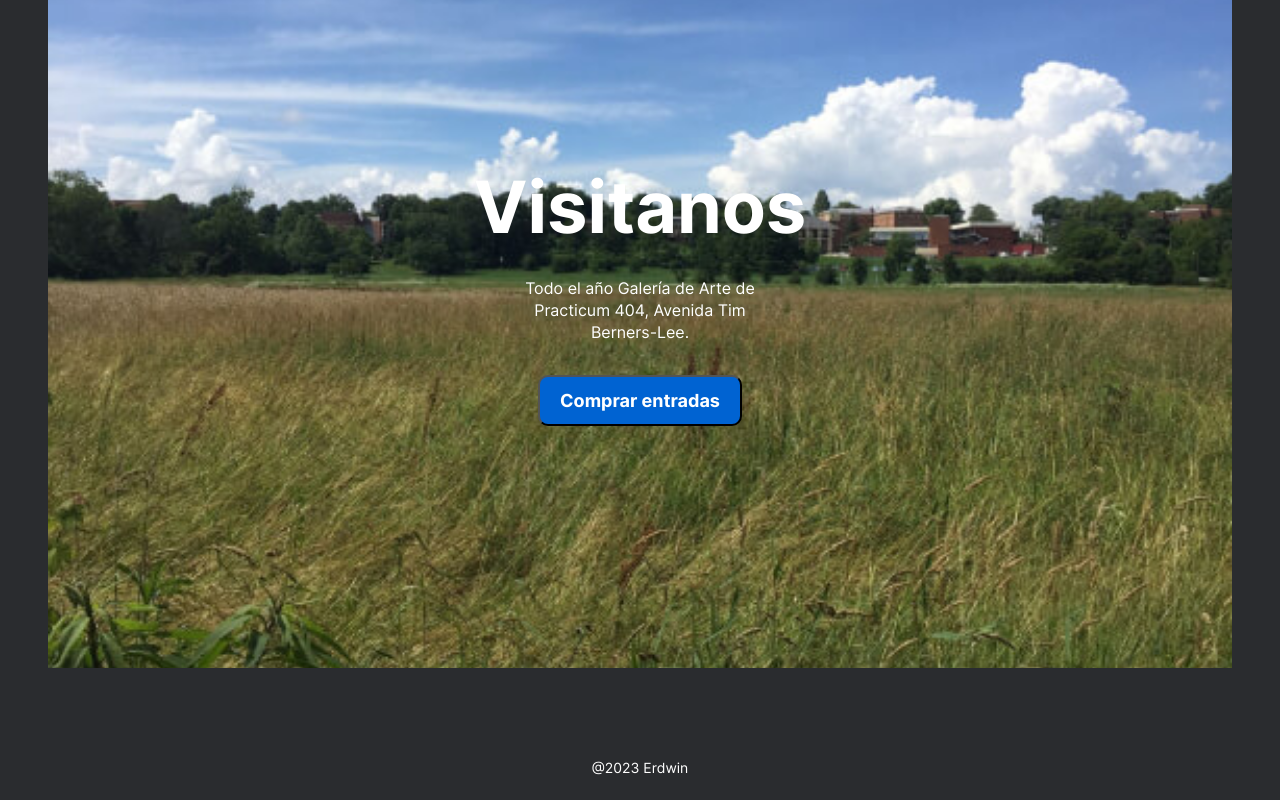
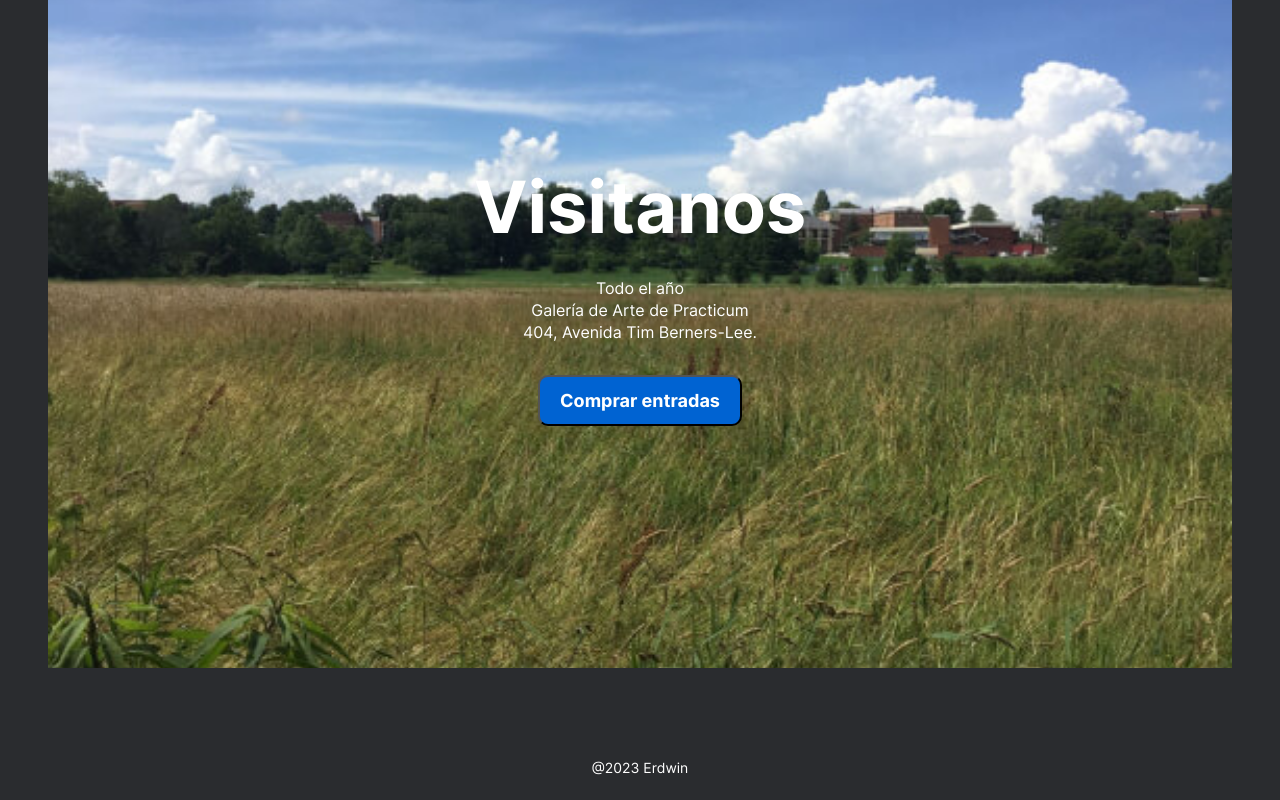
Before and after one commit to ErdwinNandayapa/web_project_homeland, a plain HTML site: page index.html in a window 1280 px wide. Shown: the part 7504-8304 px from the top of the page. Drawn offline with Linux system fonts and the light colour scheme.

Commit message:
actualizacion

```diff
--- a/blocks/cover/__subtitle/cover__subtitle.css
+++ b/blocks/cover/__subtitle/cover__subtitle.css
@@ -4,6 +4,9 @@
   font-weight: 400;
   line-height: 22px;
   position: relative;
+}
+span {
+  display: block;
 }
 @media screen and (max-width: 768px) {
   .cover__subtitle {
--- a/pages/index.css
+++ b/pages/index.css
@@ -35,3 +35,7 @@
 
 @import url(../blocks/footer/footer.css);
 @import url(../blocks/footer/__copyright/footer__copyright.css);
+
+span {
+  display: block;
+}
```
Also changed, not shown: index.html (+2 -2 lines).
